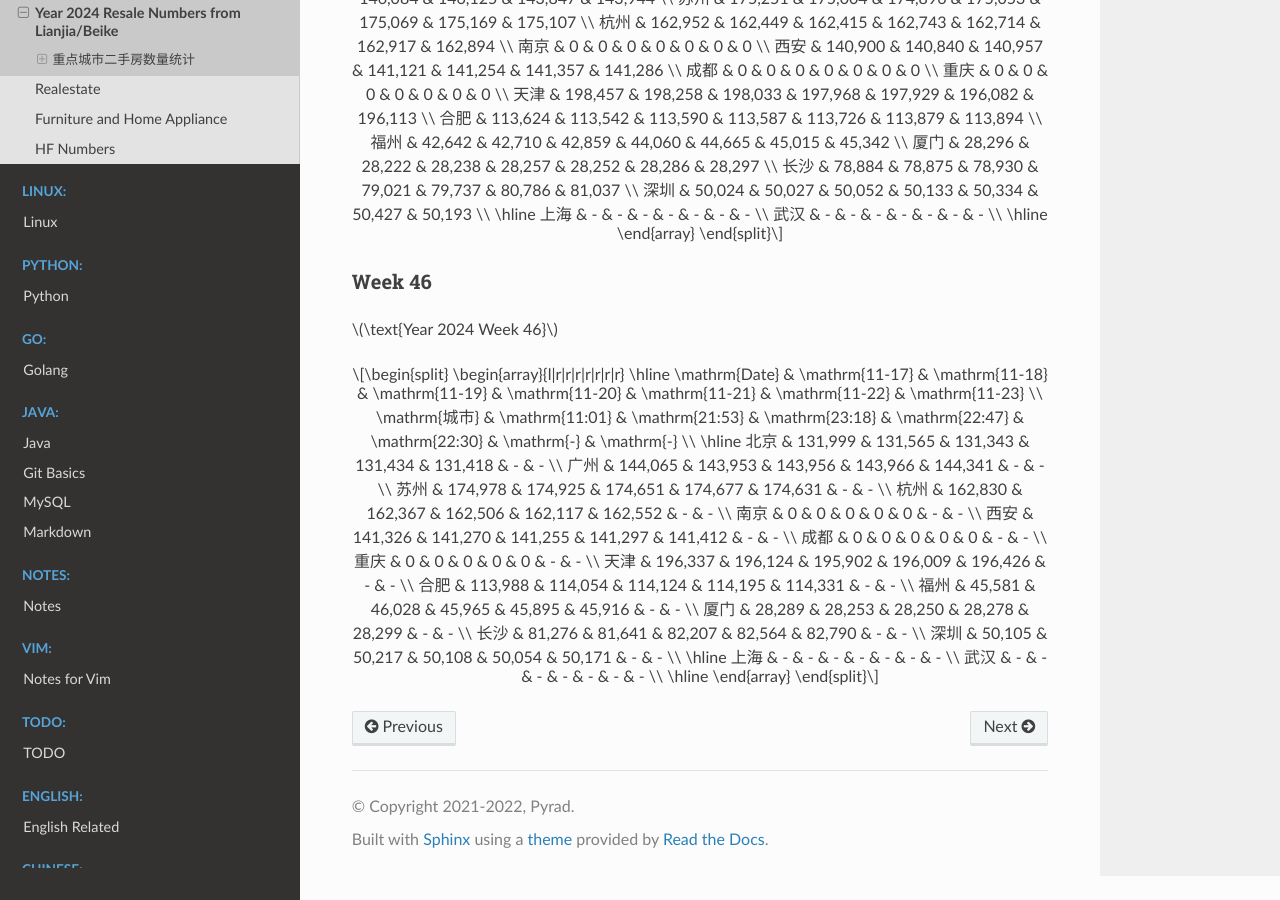
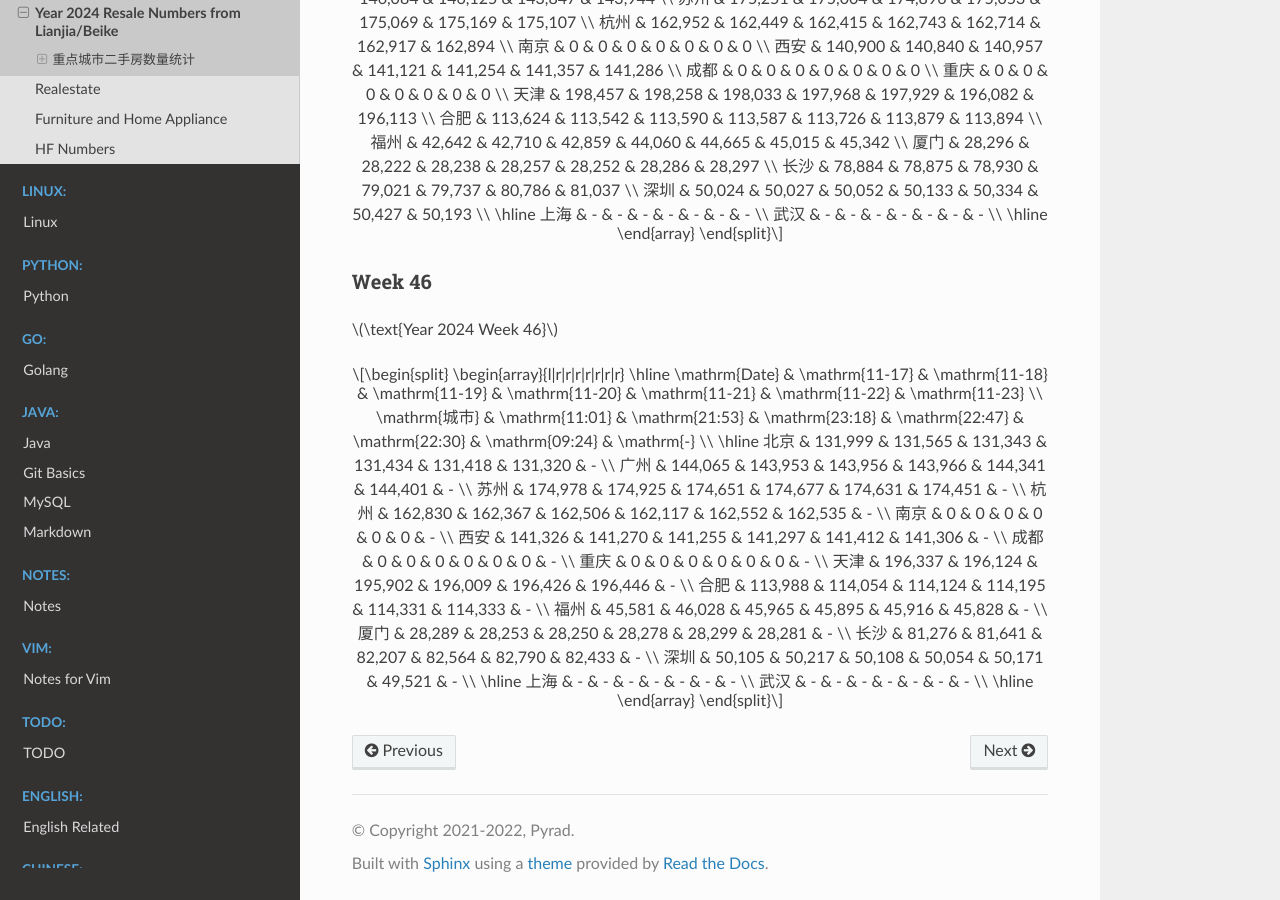
Before and after one commit to Pyrad/pyradnotes, a Sphinx documentation site: the page built from source/RealEstate/resalenumbers2024.md, in a window 1280 px wide and 900 px high, scrolled down 22210 px. Built offline with Sphinx 7.4.7 and the Read the Docs theme 3.1.0, drawn with Linux system fonts in a browser that asks for light colours; pages that are not in the unit, such as notebooks, are missing from menus; a script that is not in the unit is left out.

Commit message:
Realestate Update resale numbers 2024-11-22 09:24

```diff
--- a/source/RealEstate/resalenumbers2024.md
+++ b/source/RealEstate/resalenumbers2024.md
@@ -1483,25 +1483,25 @@
 \begin{array}{l|r|r|r|r|r|r|r}
 \hline
 \mathrm{Date} & \mathrm{11-17} & \mathrm{11-18} & \mathrm{11-19} & \mathrm{11-20} & \mathrm{11-21} & \mathrm{11-22} & \mathrm{11-23} \\
-\mathrm{城市} & \mathrm{11:01} & \mathrm{21:53} & \mathrm{23:18} & \mathrm{22:47} & \mathrm{22:30} & \mathrm{-} & \mathrm{-} \\
-\hline
-北京 & 131,999 & 131,565 & 131,343 & 131,434 & 131,418 & - & - \\
-广州 & 144,065 & 143,953 & 143,956 & 143,966 & 144,341 & - & - \\
-苏州 & 174,978 & 174,925 & 174,651 & 174,677 & 174,631 & - & - \\
-杭州 & 162,830 & 162,367 & 162,506 & 162,117 & 162,552 & - & - \\
-南京 & 0 & 0 & 0 & 0 & 0 & - & - \\
-西安 & 141,326 & 141,270 & 141,255 & 141,297 & 141,412 & - & - \\
-成都 & 0 & 0 & 0 & 0 & 0 & - & - \\
-重庆 & 0 & 0 & 0 & 0 & 0 & - & - \\
-天津 & 196,337 & 196,124 & 195,902 & 196,009 & 196,426 & - & - \\
-合肥 & 113,988 & 114,054 & 114,124 & 114,195 & 114,331 & - & - \\
-福州 & 45,581 & 46,028 & 45,965 & 45,895 & 45,916 & - & - \\
-厦门 & 28,289 & 28,253 & 28,250 & 28,278 & 28,299 & - & - \\
-长沙 & 81,276 & 81,641 & 82,207 & 82,564 & 82,790 & - & - \\
-深圳 & 50,105 & 50,217 & 50,108 & 50,054 & 50,171 & - & - \\
-\hline
-上海 & - & - & - & - & - & - & - \\
-武汉 & - & - & - & - & - & - & - \\
-\hline
-\end{array}
-$$
+\mathrm{城市} & \mathrm{11:01} & \mathrm{21:53} & \mathrm{23:18} & \mathrm{22:47} & \mathrm{22:30} & \mathrm{09:24} & \mathrm{-} \\
+\hline
+北京 & 131,999 & 131,565 & 131,343 & 131,434 & 131,418 & 131,320 & - \\
+广州 & 144,065 & 143,953 & 143,956 & 143,966 & 144,341 & 144,401 & - \\
+苏州 & 174,978 & 174,925 & 174,651 & 174,677 & 174,631 & 174,451 & - \\
+杭州 & 162,830 & 162,367 & 162,506 & 162,117 & 162,552 & 162,535 & - \\
+南京 & 0 & 0 & 0 & 0 & 0 & 0 & - \\
+西安 & 141,326 & 141,270 & 141,255 & 141,297 & 141,412 & 141,306 & - \\
+成都 & 0 & 0 & 0 & 0 & 0 & 0 & - \\
+重庆 & 0 & 0 & 0 & 0 & 0 & 0 & - \\
+天津 & 196,337 & 196,124 & 195,902 & 196,009 & 196,426 & 196,446 & - \\
+合肥 & 113,988 & 114,054 & 114,124 & 114,195 & 114,331 & 114,333 & - \\
+福州 & 45,581 & 46,028 & 45,965 & 45,895 & 45,916 & 45,828 & - \\
+厦门 & 28,289 & 28,253 & 28,250 & 28,278 & 28,299 & 28,281 & - \\
+长沙 & 81,276 & 81,641 & 82,207 & 82,564 & 82,790 & 82,433 & - \\
+深圳 & 50,105 & 50,217 & 50,108 & 50,054 & 50,171 & 49,521 & - \\
+\hline
+上海 & - & - & - & - & - & - & - \\
+武汉 & - & - & - & - & - & - & - \\
+\hline
+\end{array}
+$$
```
Also changed, not shown: 1 other file.
